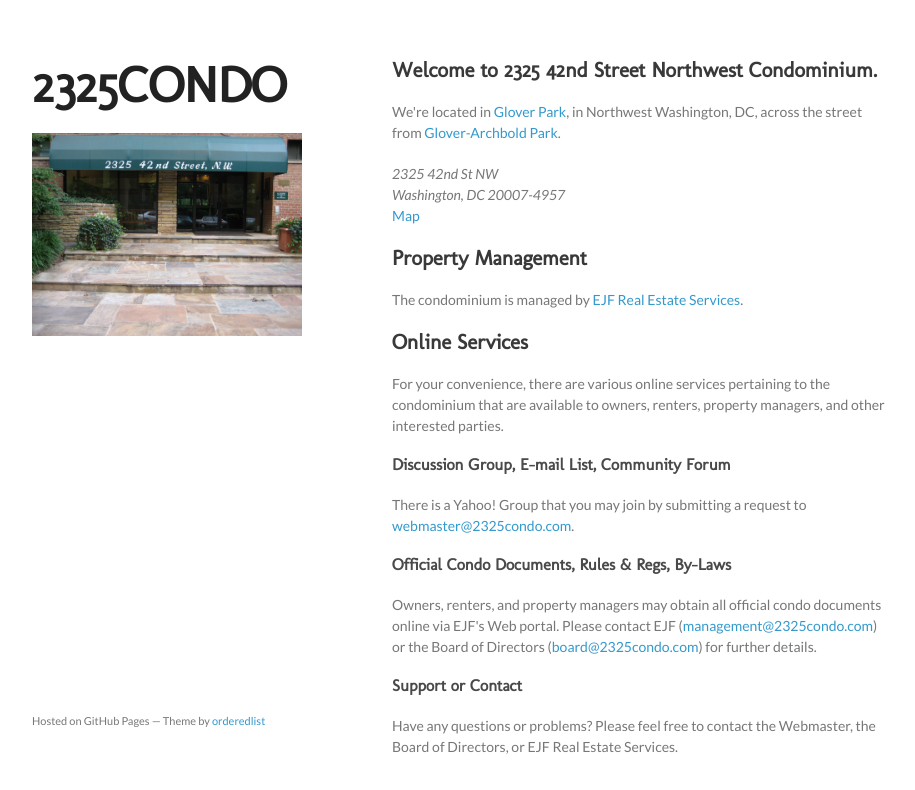
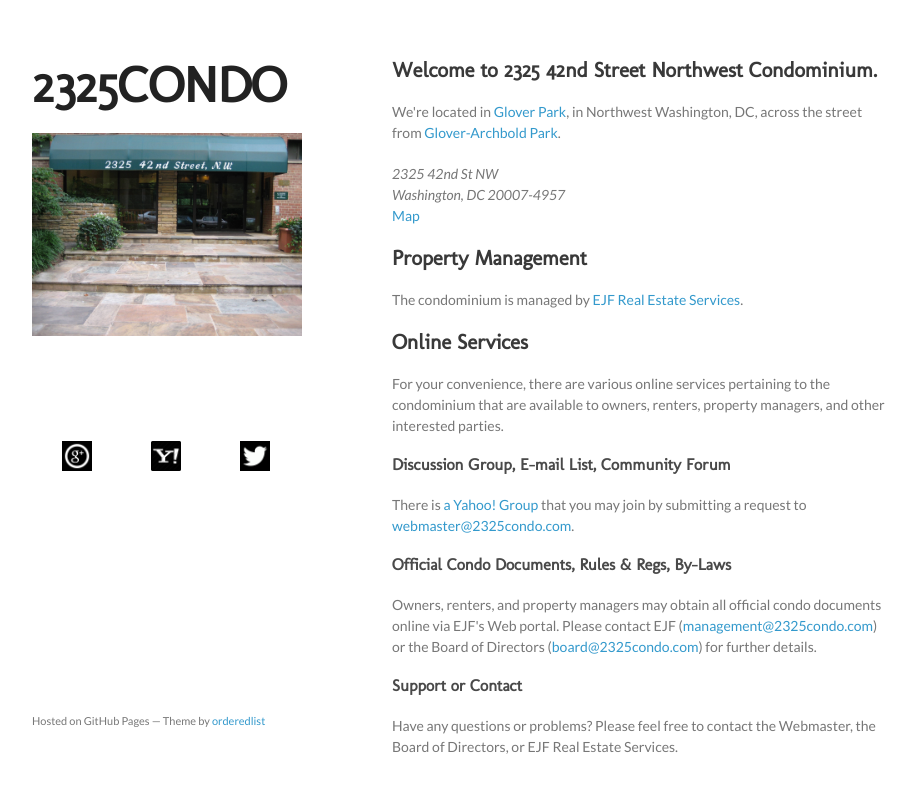
Before and after one commit to 2325CONDO/2325condo.github.io, a plain HTML site: page index.html in a window 1280 px wide. Shown: the whole page, without its empty margins (178-1093 px from the left). Drawn offline with Linux system fonts and the light colour scheme.

Commit message:
- Added icons for Yahoo! Groups, Google+, and Twitter - Styled icons under header

```diff
--- a/index.html
+++ b/index.html
@@ -19,6 +19,11 @@
 
     <p><img src="images/2325condo.jpg"/></p>
 
+    <div class="icon-container-container">
+      <div class="icon-container"><a href="https://plus.google.com/108486575036494219934/"><img class="social-icon" src="images/google-plus-5-xxl.png" title="2325CONDO on Google+"></a></div>
+      <div class="icon-container"><a href="https://groups.yahoo.com/neo/groups/2325condo/"><img class="social-icon" style="background-color: transparent;" src="images/yahoo-128.png" title="2325CONDO on Yahoo! Groups"></a></div>
+      <div class="icon-container"><a href="https://twitter.com/2325condo"><img class="social-icon" src="images/twitter-512.gif" title="2325CONDO on Twitter"></a></div>
+    </div>
   </header>
   <section>
     <h2>
@@ -53,7 +58,7 @@
          href="#discussion-group-e-mail-list-community-forum"><span class="octicon octicon-link"></span></a>Discussion
       Group, E-mail List, Community Forum</h3>
 
-    <p>There is a Yahoo! Group that you may join by submitting a request to
+    <p>There is <a href="https://groups.yahoo.com/neo/groups/2325condo/">a Yahoo! Group</a> that you may join by submitting a request to
       <a href="mailto:webmaster@2325condo.com">webmaster@2325condo.com</a>.
     </p>
 
--- a/stylesheets/styles.css
+++ b/stylesheets/styles.css
@@ -184,6 +184,22 @@ footer {
   bottom:50px;
 }
 
+.social-icon {
+    width: 30px;
+    height: 30px;
+    background-color: black;
+}
+
+.icon-container {
+    text-align: center;
+    float: left;
+    width: 33%;
+}
+
+.icon-container-container {
+    margin-top: 100px;
+}
+
 @media print, screen and (max-width: 960px) {
 
   div.wrapper {
```
Also changed, not shown: images/google-plus-5-xxl.png (added), images/twitter-512.gif (added), images/yahoo-128.png (added).
